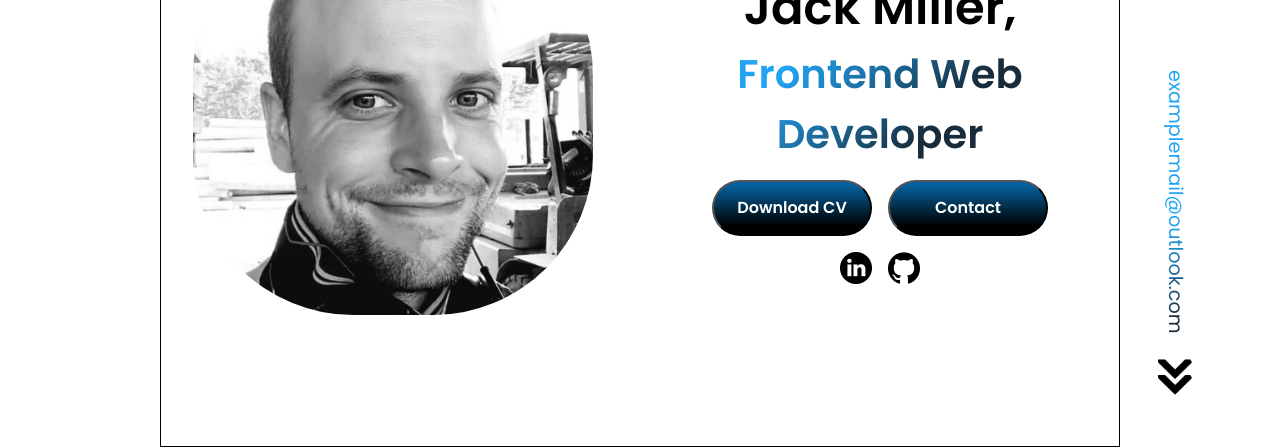
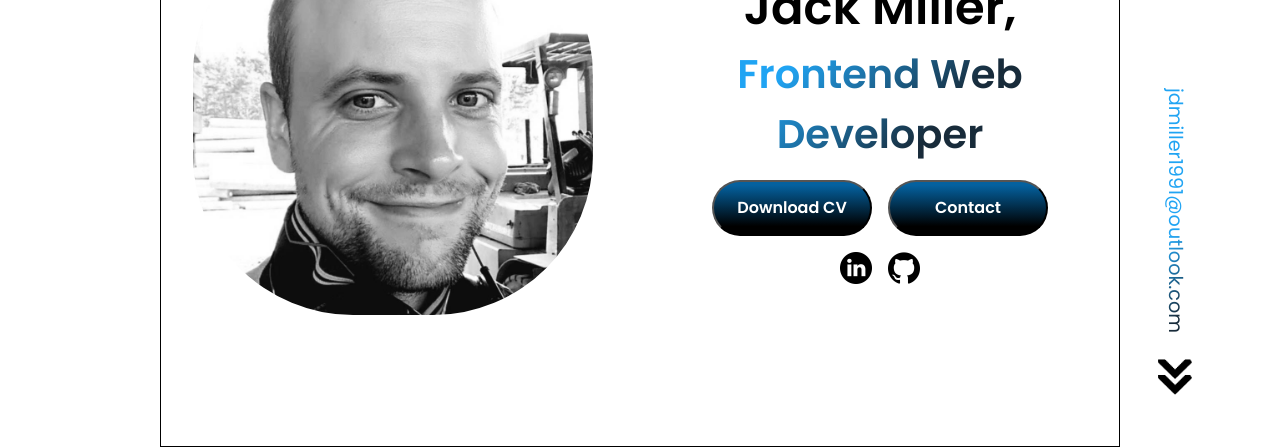
Before and after one commit to jdm1991/NewPortfolio, a React (Vite) app: page / in a window 1280 px wide. Shown: the part 358-806 px from the top of the page. Built offline with nearby package versions, Linux system fonts and the light colour scheme.

Commit message:
Latest email update

```diff
--- a/src/App.jsx
+++ b/src/App.jsx
@@ -107,7 +107,7 @@ function App() {
             />
           </div>
         </div>
-        <div className="vertical1"><p> examplemail@outlook.com</p></div>
+        <div className="vertical1"><p>jdmiller1991@outlook.com</p></div>
         <img
           className="icon-arrow1"
           src="/arrow.png"
```
